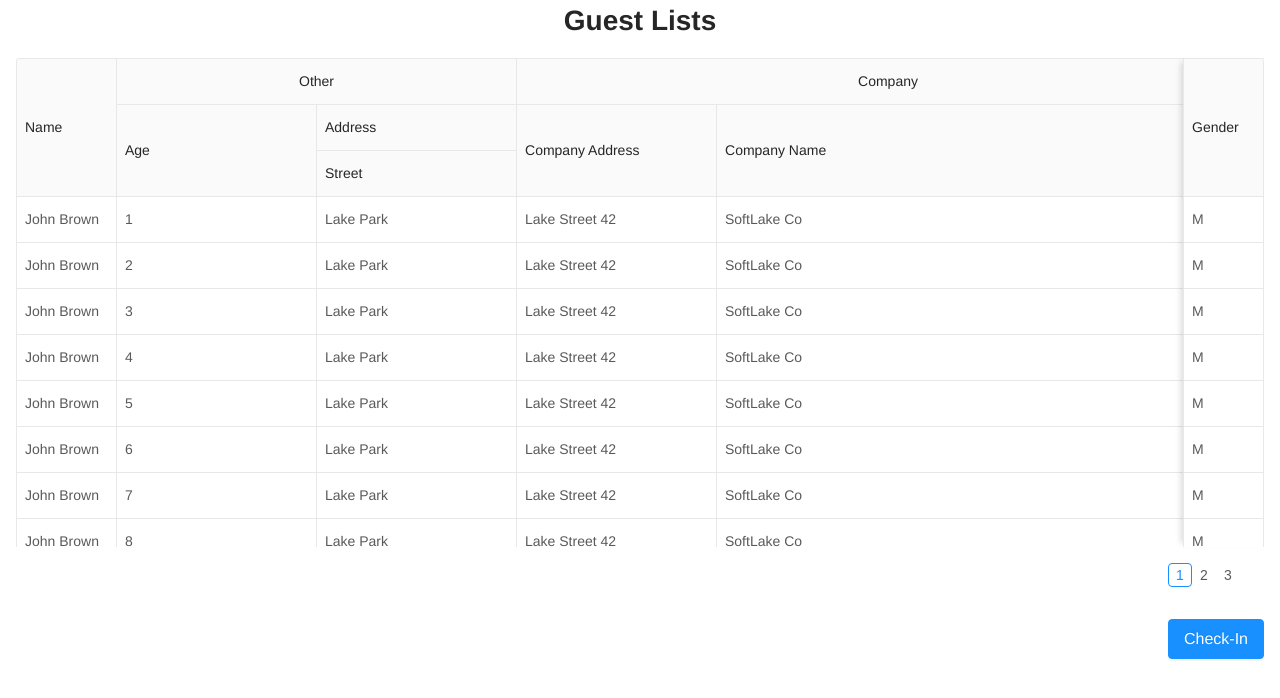
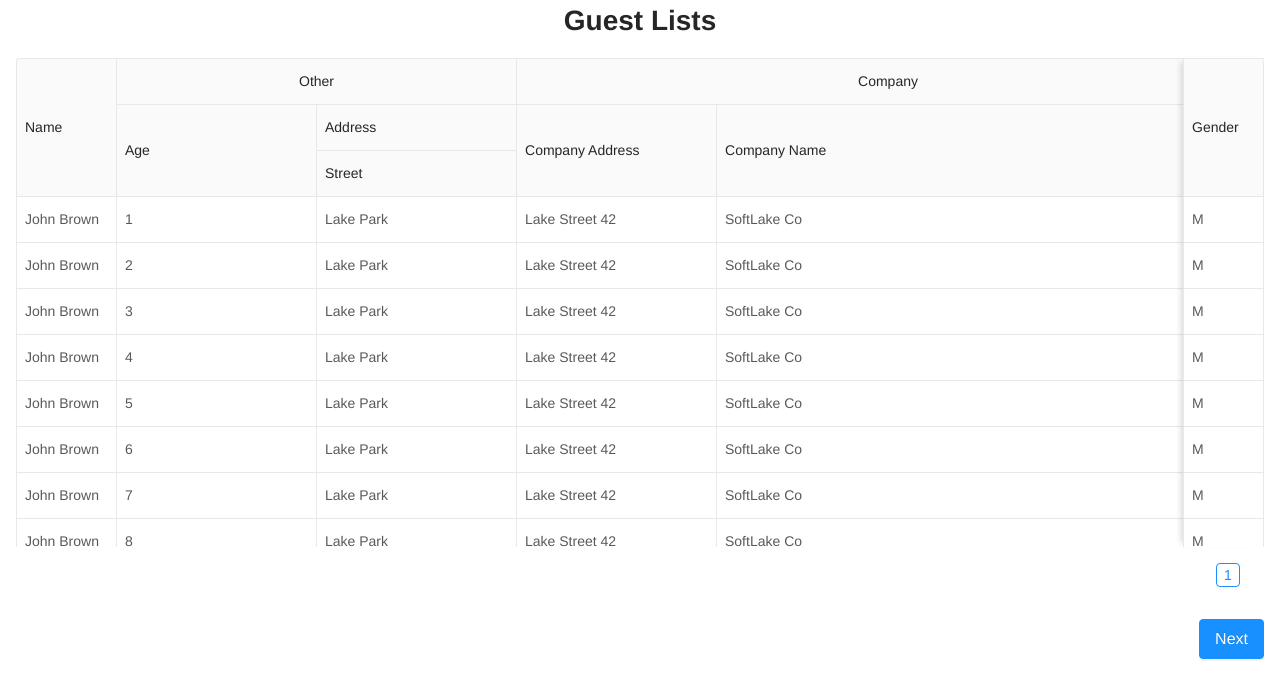
Before and after one commit to cybanjar/precheck-in, a Vue app: page /guest-list in a window 1280 px wide. Shown: the top 698 px of the page. Built offline with nearby package versions, Linux system fonts and the light colour scheme.

Commit message:
no message

```diff
--- a/src/views/About.vue
+++ b/src/views/About.vue
@@ -224,7 +224,7 @@
                   <!-- @change="onChange" -->
                 </p>
                 <p>
-                  <label>Pickup Request Type :</label>
+                  <label>Pickup Request Type : </label>
                   <a-radio-group
                     name="radioGroup"
                     :default-value="nilai"
@@ -347,13 +347,13 @@
               </a-row>
               <a-modal
                 v-model="guest"
-                title="Guest Setting"
+                title="Guest Preference Setup"
                 :visible="guest"
                 :confirm-loading="confirmLoading"
                 @ok="handleOk"
                 @cancel="handleCancel"
               >
-                <label>Term</label>
+                <label>Term and Condition</label>
                 <a-textarea v-model="term" @input="masukinTerm" :rows="3" />
               </a-modal>
               <a-row class="ml-3" :gutter="[16,8]">
--- a/src/views/GuestList.vue
+++ b/src/views/GuestList.vue
@@ -12,7 +12,7 @@
         :scroll="{ x: 'calc(700px + 50%)', y: 350 }"
       />
     </div>
-    <a-button class="mr-3 float-right" type="primary" :size="size">Check-In</a-button>
+    <a-button href='about' class="mr-3 float-right" type="primary" :size="size">Next</a-button>
   </div>
 </template>
 <script>
@@ -84,7 +84,7 @@ const columns = [
 ];
 
 const data = [];
-for (let i = 0; i < 25; i++) {
+for (let i = 0; i < 10; i++) {
   data.push({
     key: i,
     name: 'John Brown',
```
